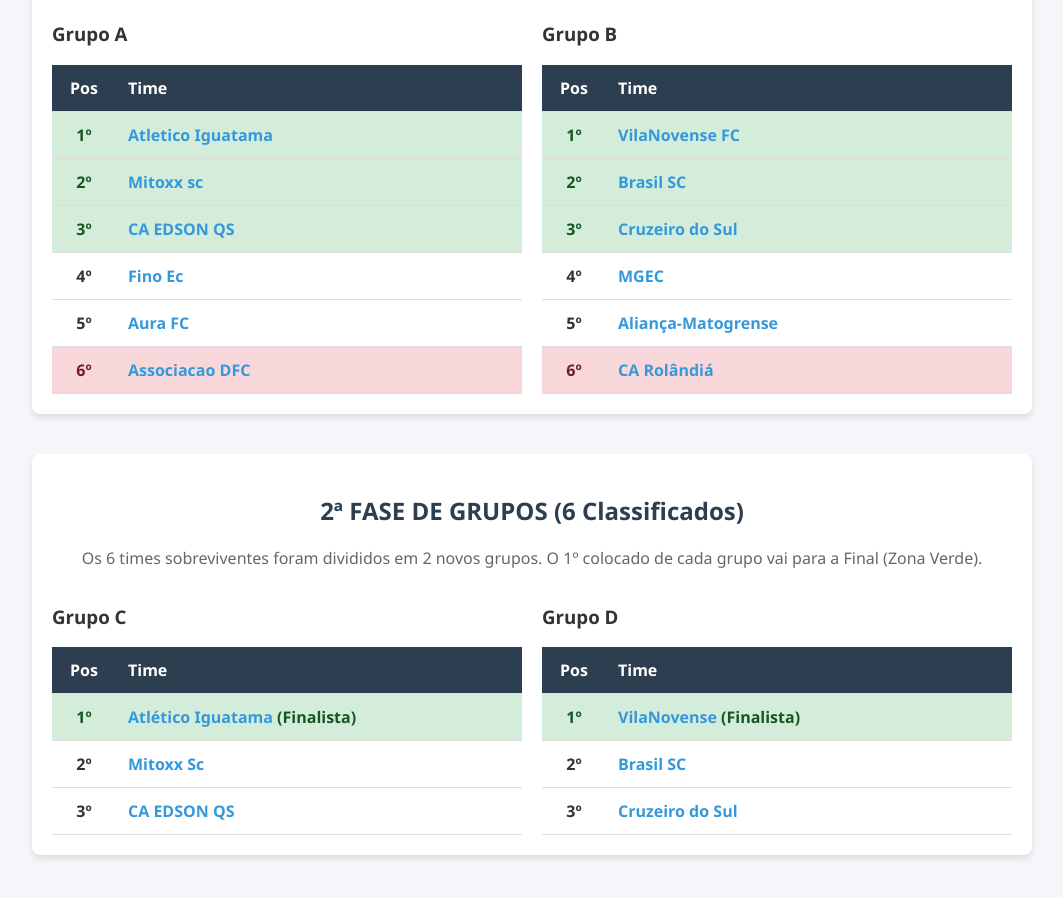
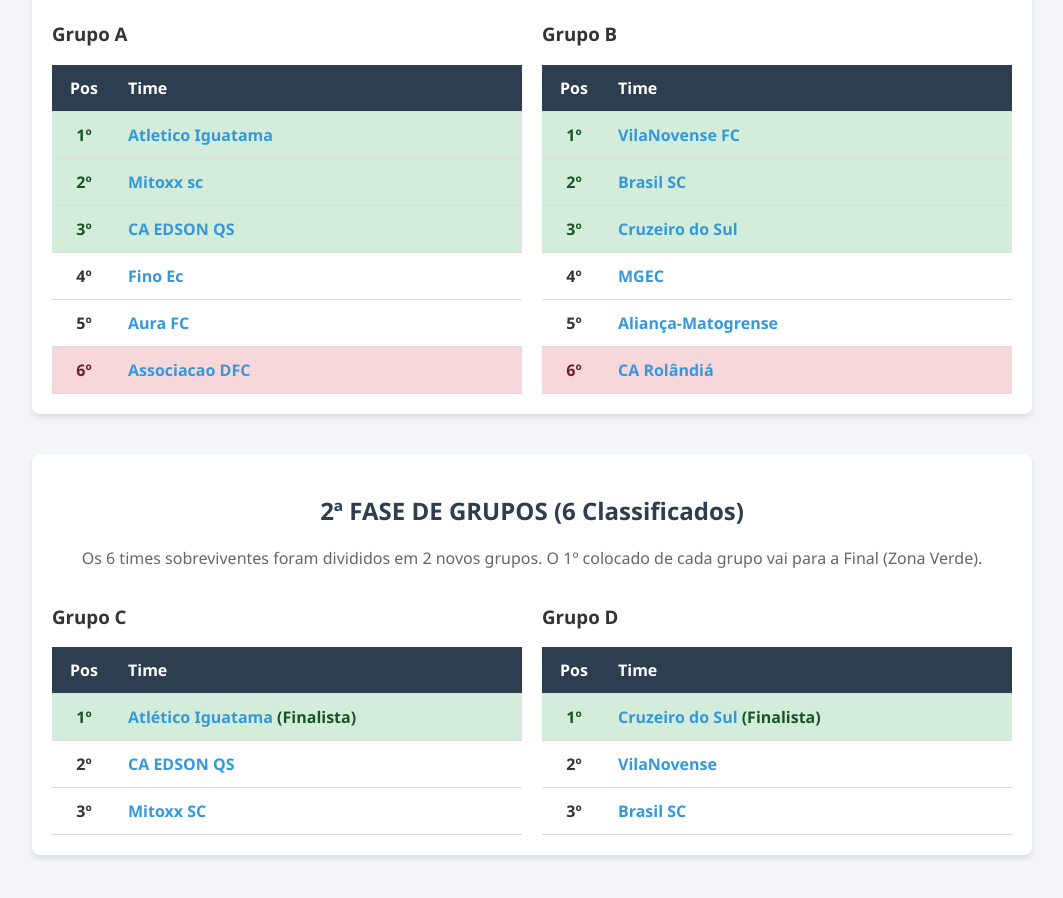
Before and after one commit to bizarro97/Campeonato-Brasileiro-A-, a plain HTML site: page index.html in a window 1280 px wide. Shown: the part 244-1142 px from the top of the page, without its empty margins (108-1171 px from the left). Drawn offline with Linux system fonts and the light colour scheme.

Commit message:
Update index.html

```diff
--- a/index.html
+++ b/index.html
@@ -163,8 +163,8 @@
                         <!-- 1º Lugar: Classifica para a final -->
                         <tr class="zona-verde"><td class="posicao">1º</td><td><a href="https://www.flamengo.com.br" target="_blank">Atlético Iguatama</a> (Finalista)</td></tr>
                         <!-- Outros participantes -->
-                        <tr><td class="posicao">2º</td><td><a href="https://www.botafogo.com.br" target="_blank">Mitoxx Sc</a></td></tr>
-                        <tr><td class="posicao">3º</td><td><a href="https://www.saopaulofc.net" target="_blank">CA EDSON QS</a></td></tr>
+                        <tr><td class="posicao">2º</td><td><a href="https://www.botafogo.com.br" target="_blank">CA EDSON QS</a></td></tr>
+                        <tr><td class="posicao">3º</td><td><a href="https://www.saopaulofc.net" target="_blank">Mitoxx SC</a></td></tr>
                     </tbody>
                 </table>
             </div>
@@ -181,10 +181,10 @@
                     </thead>
                     <tbody>
                         <!-- 1º Lugar: Classifica para a final -->
-                        <tr class="zona-verde"><td class="posicao">1º</td><td><a href="https://www.atletico.com.br" target="_blank">VilaNovense</a> (Finalista)</td></tr>
+                        <tr class="zona-verde"><td class="posicao">1º</td><td><a href="https://www.atletico.com.br" target="_blank">Cruzeiro do Sul</a> (Finalista)</td></tr>
                         <!-- Outros participantes -->
-                        <tr><td class="posicao">2º</td><td><a href="https://www.palmeiras.com.br" target="_blank">Brasil SC</a></td></tr>
-                        <tr><td class="posicao">3º</td><td><a href="https://www.fluminense.com.br" target="_blank">Cruzeiro do Sul</a></td></tr>
+                        <tr><td class="posicao">2º</td><td><a href="https://www.palmeiras.com.br" target="_blank">VilaNovense</a></td></tr>
+                        <tr><td class="posicao">3º</td><td><a href="https://www.fluminense.com.br" target="_blank">Brasil SC</a></td></tr>
                     </tbody>
                 </table>
             </div>
```
